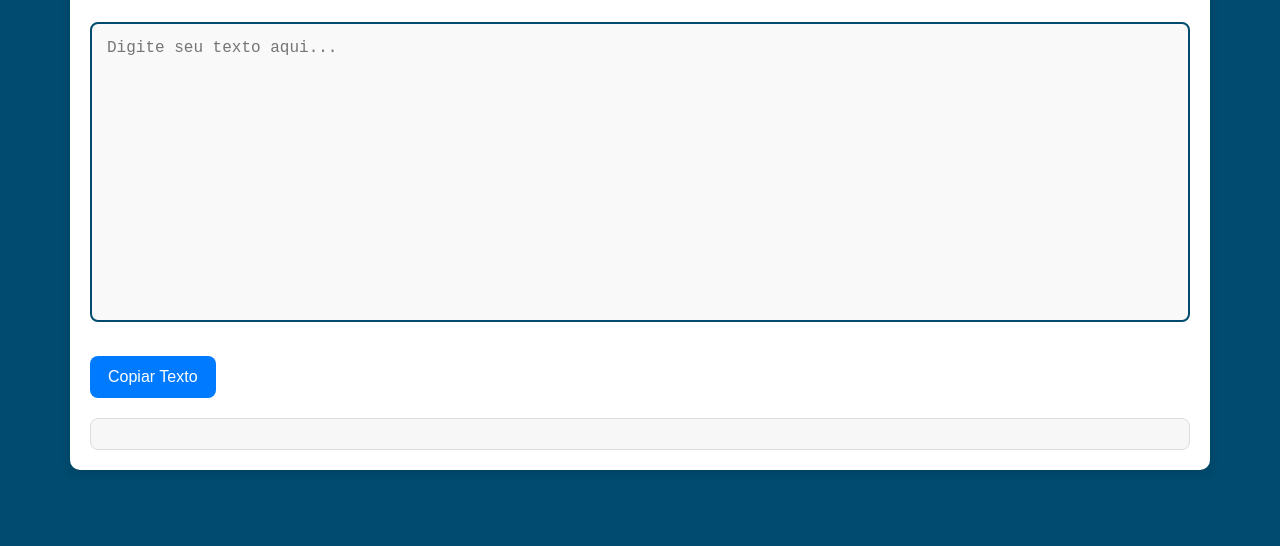
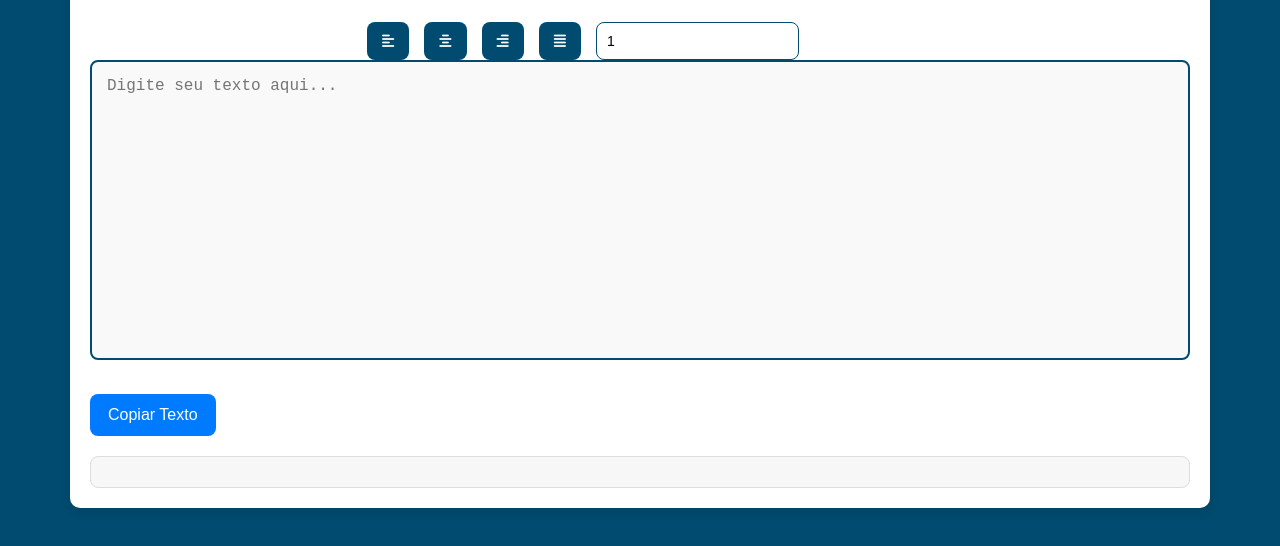
Before and after one commit to Taina163/editorr, a plain HTML site: page index.html in a window 1280 px wide. Shown: the part 204-750 px from the top of the page. Drawn offline with Linux system fonts and the light colour scheme.

Commit message:
Update index.html

```diff
--- a/index.html
+++ b/index.html
@@ -151,6 +151,37 @@
             background-color: #0056b3; /* Azul escuro no hover */
             transform: scale(1.05); /* Efeito de leve aumento no hover */
         }
+
+        /* Alinhamento e recuo */
+        .alignment-container {
+            display: flex;
+            gap: 15px;
+            justify-content: center;
+            margin-top: 20px;
+        }
+
+        .alignment-container button {
+            padding: 10px 15px;
+            font-size: 14px;
+            background-color: #004b6f;
+            color: white;
+            border: none;
+            border-radius: 8px;
+            cursor: pointer;
+            transition: background-color 0.3s;
+        }
+
+        .alignment-container button:hover {
+            background-color: #003b57;
+        }
+
+        .indentation-container input {
+            padding: 10px;
+            font-size: 14px;
+            border-radius: 8px;
+            border: 1px solid #004b6f;
+        }
+
     </style>
 </head>
 <body>
@@ -191,9 +222,21 @@
             <button onclick="clearText()"><i class="fas fa-eraser"></i></button> <!-- Limpar -->
         </div>
 
+        <!-- Alinhamento e recuo -->
+        <div class="alignment-container">
+            <button onclick="alignText('left')"><i class="fas fa-align-left"></i></button>
+            <button onclick="alignText('center')"><i class="fas fa-align-center"></i></button>
+            <button onclick="alignText('right')"><i class="fas fa-align-right"></i></button>
+            <button onclick="alignText('justify')"><i class="fas fa-align-justify"></i></button>
+            <div class="indentation-container">
+                <input type="number" id="indentationInput" value="1" onchange="setIndentation()" step="0.5" min="0">
+                <label for="indentationInput">Recuo (em cm)</label>
+            </div>
+        </div>
+
         <!-- Área de edição -->
         <div class="editor-wrapper">
-            <textarea id="editor" placeholder="Digite seu texto aqui..."></textarea>
+            <textarea id="editor" placeholder="Digite seu texto aqui..." oninput="updatePreview()"></textarea>
             <button class="copy-button" onclick="copyText()">Copiar Texto</button>
         </div>
 
@@ -275,6 +318,43 @@
             document.execCommand('copy');  // Copia o texto selecionado
             alert('Texto copiado para a área de transferência!');
         }
+
+        // Funções para alinhar texto
+        function alignText(alignment) {
+            const editor = document.getElementById('editor');
+            const start = editor.selectionStart;
+            const end = editor.selectionEnd;
+            const selectedText = editor.value.substring(start, end);
+
+            const alignedText = `<div style="text-align:${alignment};">${selectedText}</div>`;
+            if (selectedText) {
+                editor.value = editor.value.substring(0, start) + alignedText + editor.value.substring(end);
+            } else {
+                editor.value += alignedText;
+            }
+
+            editor.focus();
+            updatePreview();
+        }
+
+        // Função para definir o recuo do texto
+        function setIndentation() {
+            const indentation = document.getElementById('indentationInput').value;
+            const editor = document.getElementById('editor');
+            const start = editor.selectionStart;
+            const end = editor.selectionEnd;
+            const selectedText = editor.value.substring(start, end);
+
+            const indentedText = `<div style="padding-left:${indentation}cm;">${selectedText}</div>`;
+            if (selectedText) {
+                editor.value = editor.value.substring(0, start) + indentedText + editor.value.substring(end);
+            } else {
+                editor.value += indentedText;
+            }
+
+            editor.focus();
+            updatePreview();
+        }
     </script>
 
 </body>
```
